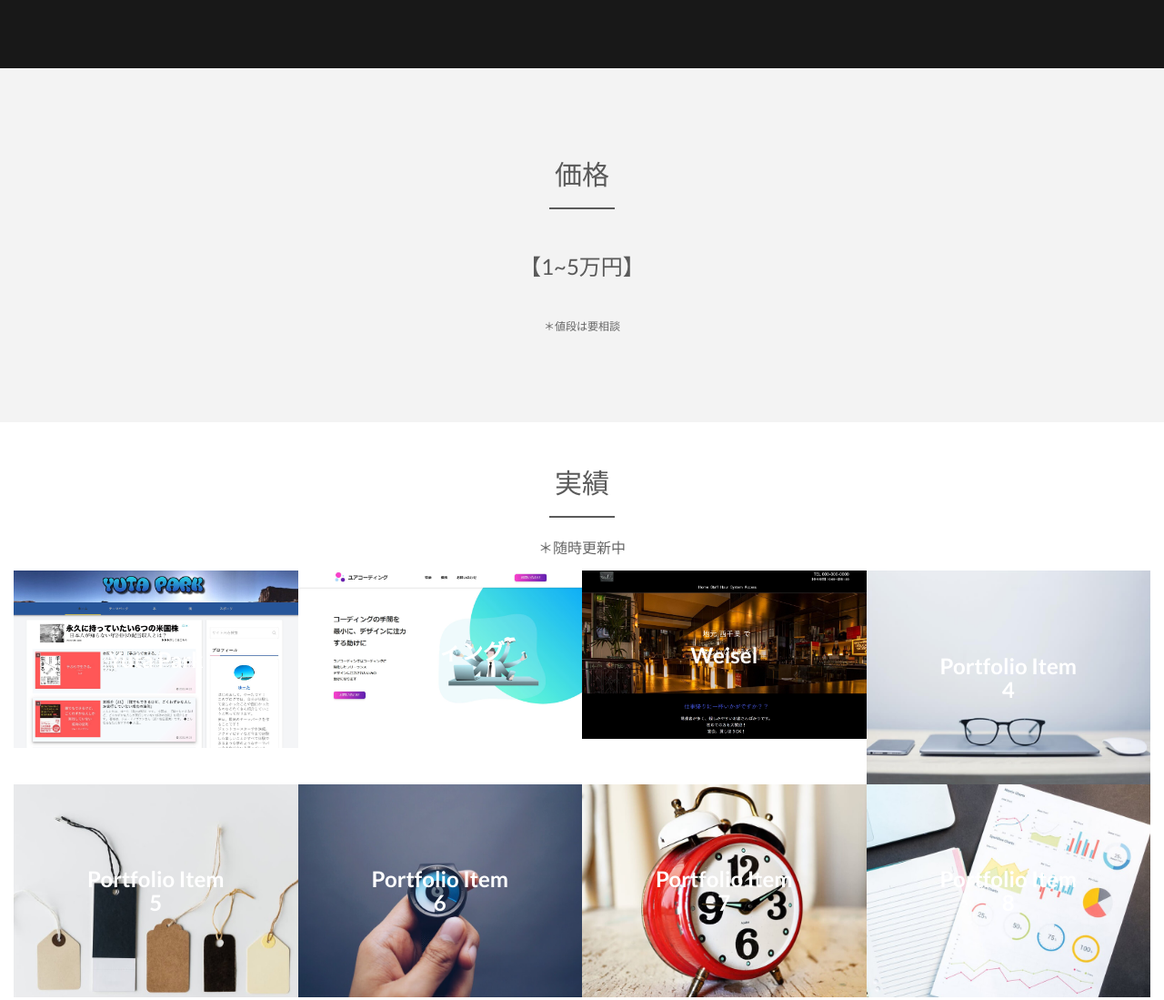
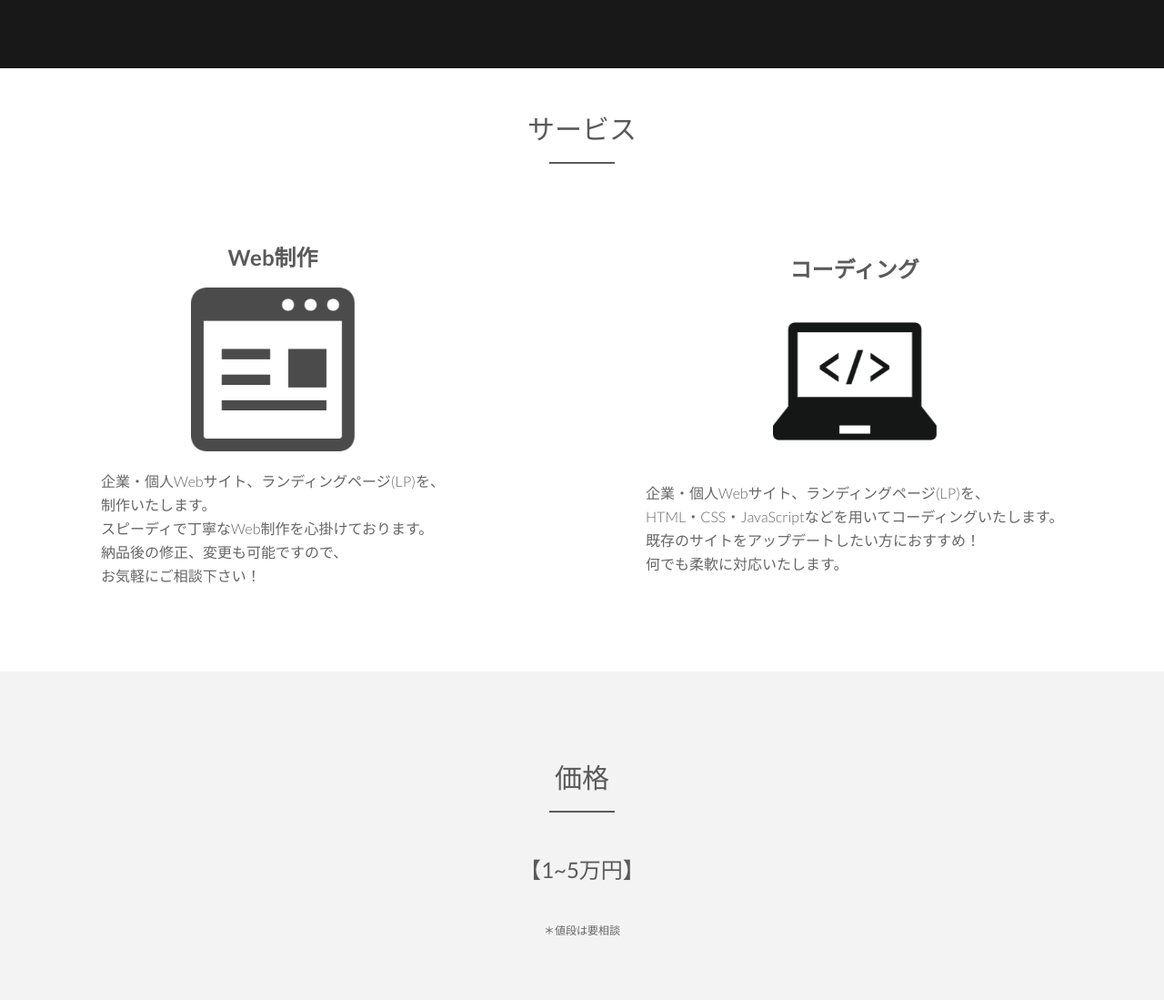
Before and after one commit to chibayuta-cp/performance, a plain HTML site: page index.html in a window 1280 px wide. Shown: the part 1360-2459 px from the top of the page at 91% size. Drawn offline with nearby package versions, Linux system fonts and the light colour scheme; animation ran at ten frames a second.

Commit message:
add service

```diff
--- a/css/style.css
+++ b/css/style.css
@@ -340,6 +340,41 @@ hr {
   color: #f7ca18;
 }
 
+/* Service Section */
+
+#service h2 {
+  margin-top: 50px;
+}
+
+.service-main {
+  background: #fff;
+  padding-bottom: 80px;
+  padding-top: 20px;
+  display: flex;
+
+}
+
+.service-card {
+  margin: auto;
+  text-align: center;
+}
+
+.service-card h3 {
+  text-align: center;
+  font-weight: bold;
+}
+
+.service-card img {
+  height: 200px;
+  width: 200px;
+  text-align: center;
+  padding: 10px;
+}
+
+.service-card p {
+  text-align: left;
+}
+
 /* Grey Section */
 
 #grey {
--- a/index.html
+++ b/index.html
@@ -48,6 +48,7 @@
         <nav class="header-nav">
           <ul>
             <li><a href="#blk"><strong>自己紹介</strong></a></li>
+            <li><a href="#service"><strong>サービス</strong></a></li>
             <li><a href="#grey"><strong>価格</strong></a></li>
             <li><a href="#portfolio"><strong>実績</strong></a></li>
             <li><a href="#contactform"><strong>お問い合わせ</strong></a></li>
@@ -85,6 +86,34 @@
     <!--/container-->
   </div>
   <!--/blk section -->
+
+  <!-- ********** SERVICE SECTION ********** -->
+ <div id="service">
+    <h2 class="centered" data-aos="flip-left">サービス</h2>
+      <hr class="aligncenter mb">
+  <div class="service-main">
+    <div class="service-card">
+      <h3 data-aos="flip-left">Web制作</h3>
+      <img src="img/web-icon.png" alt="web-icon"  data-aos="flip-left">
+      <p  data-aos="flip-left">企業・個人Webサイト、ランディングページ(LP)を、<br>
+        制作いたします。<br>
+        スピーディで丁寧なWeb制作を心掛けております。<br>
+        納品後の修正、変更も可能ですので、<br>
+        お気軽にご相談下さい！</p>
+    </div><!-- /.service-card -->
+    <div class="service-card">
+      <h3 data-aos="flip-left">コーディング</h3>
+      <img src="img/program-icon.png" alt="program-icon" data-aos="flip-left">
+      <p data-aos="flip-left">企業・個人Webサイト、ランディングページ(LP)を、<br>
+        HTML・CSS・JavaScriptなどを用いてコーディングいたします。<br>
+        既存のサイトをアップデートしたい方におすすめ！<br>
+        何でも柔軟に対応いたします。</p>
+    </div><!-- /.service-card -->
+  </div><!-- /.service-main -->
+ </div>
+
+
+
 
   <!-- ********** GREY SECTION ********** -->
   <div id="grey">
```
Also changed, not shown: img/program-icon.png (added), img/web-icon.png (added), 2 other files.
